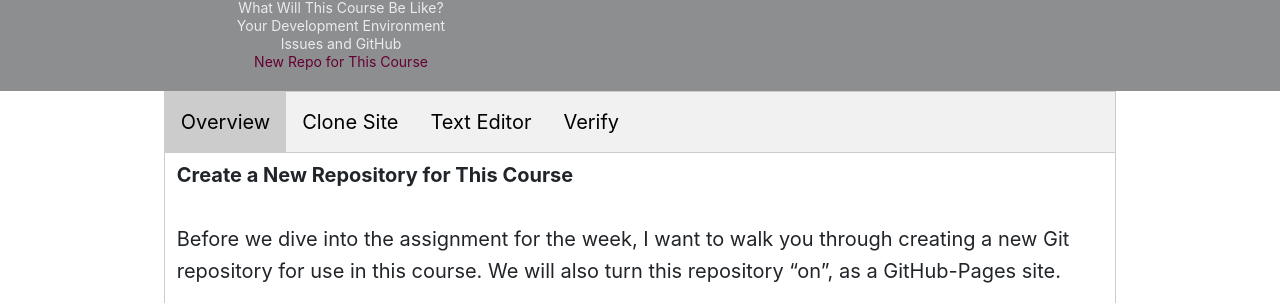
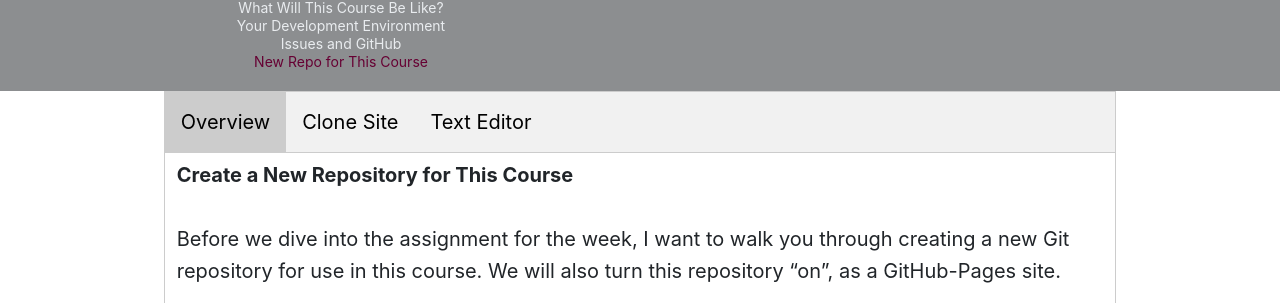
Before and after one commit to Montana-Media-Arts/220-creative-coding2-Spring2021, a Jekyll site: the page built from modules/week-1/_posts/2017-01-12-new-course-repo.md, in a window 1280 px wide and 900 px high. Shown: the part 256-559 px from the top of the window. Built offline with Jekyll 4.4.1, drawn with Linux system fonts in a browser that asks for light colours; nearby versions of some CDN libraries; comment, search, counter and statistics services are not loaded.

Commit message:
Update 2017-01-12-new-course-repo.md

```diff
--- a/modules/week-1/_posts/2017-01-12-new-course-repo.md
+++ b/modules/week-1/_posts/2017-01-12-new-course-repo.md
@@ -8,7 +8,7 @@ jotted: false
     <button class="tablinks active" onclick="openTab(event, 'Overview')">Overview</button>
     <button class="tablinks" onclick="openTab(event, 'Clone')">Clone Site</button>
     <button class="tablinks" onclick="openTab(event, 'TextEditor')">Text Editor</button>
-    <button class="tablinks" onclick="openTab(event, 'Verify')">Verify</button>
+
 </div>
 
 <div id="Overview" class="tabcontent" style="display:block" markdown="1">
@@ -75,12 +75,3 @@ Finally, you should open the new local copy of the repo directory in your text e
 
 ![Open in Atom option](../imgs/Screen12.png)
 </div>
-
-<div id="Verify" class="tabcontent" markdown="1">
-
-**Verify Sync on GitHub.com**
-
-1. In your browser, navigate back to your repository on github.com.
-2. You should now see the updated README.md being displayed.
-
-</div>
```
